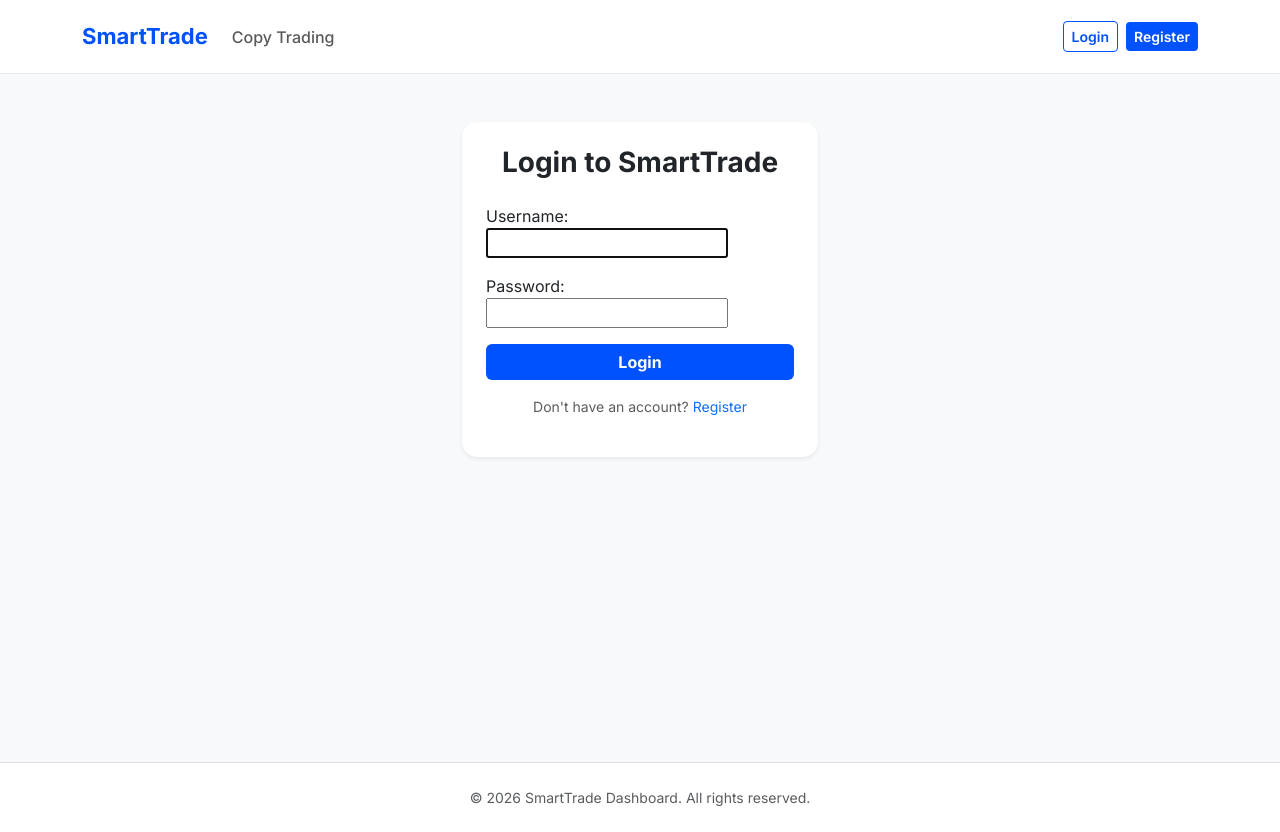
After one commit to MohammadSalkhorde/smart-trade-dashboard, a Django app: page /accounts/login/ in a window 1280 px wide. The commit adds this page. Run offline with Django 5.2, Linux system fonts and the light colour scheme.

Commit message:
feat(accounts): implement professional auth system with custom ser models and clean

```diff
--- a/apps/accounts/urls.py
+++ b/apps/accounts/urls.py
@@ -1,3 +1,10 @@
 from django.urls import path
+from .views import login_view, register_view, logout_view
+
 app_name = 'accounts'
-urlpatterns = []
+
+urlpatterns = [
+    path('login/', login_view, name='login'),
+    path('register/', register_view, name='register'),
+    path('logout/', logout_view, name='logout'),
+]
--- a/apps/accounts/views.py
+++ b/apps/accounts/views.py
@@ -1,3 +1,30 @@
-from django.shortcuts import render
+from django.shortcuts import render, redirect
+from django.contrib.auth import login, authenticate, logout
+from django.contrib.auth.forms import AuthenticationForm
+from .forms import RegisterForm
 
-# Create your views here.
+def register_view(request):
+    if request.method == 'POST':
+        form = RegisterForm(request.POST)
+        if form.is_valid():
+            user = form.save()
+            login(request, user)
+            return redirect('trading:copy_list')
+    else:
+        form = RegisterForm()
+    return render(request, 'accounts/register.html', {'form': form})
+
+def login_view(request):
+    if request.method == 'POST':
+        form = AuthenticationForm(data=request.POST)
+        if form.is_valid():
+            user = form.get_user()
+            login(request, user)
+            return redirect('trading:copy_list')
+    else:
+        form = AuthenticationForm()
+    return render(request, 'accounts/login.html', {'form': form})
+
+def logout_view(request):
+    logout(request)
+    return redirect('accounts:login')
--- /dev/null
+++ b/templates/accounts/login.html
@@ -0,0 +1,20 @@
+{% extends 'base.html' %}
+{% block content %}
+<div class="row justify-content-center">
+    <div class="col-md-4">
+        <div class="card p-4 shadow-sm border-0" style="border-radius: 15px;">
+            <h3 class="fw-bold text-center mb-4">Login to SmartTrade</h3>
+            <form method="post">
+                {% csrf_token %}
+                <div class="mb-3">
+                    {{ form.as_p }}
+                </div>
+                <button type="submit" class="btn btn-primary w-100 fw-bold">Login</button>
+            </form>
+            <p class="mt-3 text-center small text-muted">
+                Don't have an account? <a href="{% url 'accounts:register' %}" class="text-primary text-decoration-none">Register</a>
+            </p>
+        </div>
+    </div>
+</div>
+{% endblock %}
--- a/templates/base.html
+++ b/templates/base.html
@@ -3,46 +3,126 @@
 <head>
     <meta charset="UTF-8">
     <meta name="viewport" content="width=device-width, initial-scale=1.0">
-    <title>Smart Trade Dashboard</title>
+    <title>{{ page_title|default:"SmartTrade Dashboard" }}</title>
+
     <link href="https://cdn.jsdelivr.net/npm/bootstrap@5.3.0/dist/css/bootstrap.min.css" rel="stylesheet">
-    <link href="https://fonts.googleapis.com/css2?family=Inter:wght@400;600&display=swap" rel="stylesheet">
+    <link href="https://fonts.googleapis.com/css2?family=Inter:wght@400;500;600;700&display=swap" rel="stylesheet">
+
     <style>
         :root {
             --primary-blue: #0052ff;
-            --bg-light: #ffffff;
-            --card-border: #f0f0f0;
-            --text-muted: #707a8a;
+            --bg-light: #f8f9fa;
+            --text-dark: #1e2329;
+            --border-color: #eaecef;
         }
-        body { font-family: 'Inter', sans-serif; background-color: #f8f9fa; }
-        .navbar { background: white; border-bottom: 1px solid var(--card-border); }
-        .trader-card {
-            border: 1px solid var(--card-border);
-            border-radius: 16px;
-            background: white;
-            transition: 0.3s;
-            overflow: hidden;
+
+        body {
+            font-family: 'Inter', sans-serif;
+            background-color: var(--bg-light);
+            color: var(--text-dark);
         }
-        .trader-card:hover { box-shadow: 0 8px 24px rgba(0,0,0,0.05); }
-        .roi-text { color: #0ecb81; font-weight: bold; font-size: 1.2rem; }
-        .btn-copy { background-color: var(--primary-blue); color: white; border-radius: 8px; border: none; padding: 5px 20px; }
+
+        /* استایل نوار بالا */
+        .navbar {
+            background-color: #ffffff;
+            border-bottom: 1px solid var(--border-color);
+            padding: 15px 0;
+        }
+
+        .navbar-brand {
+            font-weight: 700;
+            color: var(--primary-blue) !important;
+            font-size: 22px;
+        }
+
+        .balance-box {
+            background-color: #f0f3fa;
+            padding: 5px 15px;
+            border-radius: 8px;
+            font-size: 14px;
+            font-weight: 600;
+        }
+
+        /* دکمه‌های سفارشی */
+        .btn-primary {
+            background-color: var(--primary-blue);
+            border: none;
+            font-weight: 600;
+        }
+
+        .btn-outline-primary {
+            border-color: var(--primary-blue);
+            color: var(--primary-blue);
+            font-weight: 600;
+        }
+
+        .btn-outline-primary:hover {
+            background-color: var(--primary-blue);
+            color: white;
+        }
+
+        .main-container {
+            min-height: 80vh;
+            padding-bottom: 50px;
+        }
     </style>
 </head>
 <body>
 
-<nav class="navbar navbar-expand-lg py-3">
+<nav class="navbar navbar-expand-lg sticky-top">
     <div class="container">
-        <a class="navbar-brand fw-bold text-primary" href="#">SmartTrade</a>
-        <div class="ms-auto d-flex align-items-center">
-            <span class="me-3 text-muted">Balance: <strong>${{ user.balance|default:"0.00" }}</strong></span>
-            <div class="rounded-circle bg-light p-2" style="width: 40px; height: 40px;">👤</div>
+        <a class="navbar-brand" href="{% url 'trading:copy_list' %}">SmartTrade</a>
+
+        <button class="navbar-toggler" type="button" data-bs-toggle="collapse" data-bs-target="#navbarNav">
+            <span class="navbar-toggler-icon"></span>
+        </button>
+
+        <div class="collapse navbar-collapse" id="navbarNav">
+            <ul class="navbar-nav me-auto">
+                <li class="nav-item">
+                    <a class="nav-link fw-medium" href="{% url 'trading:copy_list' %}">Copy Trading</a>
+                </li>
+                </ul>
+
+            <div class="d-flex align-items-center">
+                {% if user.is_authenticated %}
+                    <div class="balance-box me-3">
+                        <span class="text-muted">Balance:</span>
+                        <span class="text-primary">${{ user.balance|floatformat:2 }}</span>
+                    </div>
+
+                    <div class="dropdown">
+                        <a class="btn btn-sm btn-light dropdown-toggle fw-bold" href="#" role="button" data-bs-toggle="dropdown">
+                            👤 {{ user.username }}
+                        </a>
+                        <ul class="dropdown-menu dropdown-menu-end">
+                            <li><a class="dropdown-item" href="#">Profile</a></li>
+                            <li><a class="dropdown-item" href="#">My Trades</a></li>
+                            <li><hr class="dropdown-content"></li>
+                            <li><a class="dropdown-item text-danger" href="{% url 'accounts:logout' %}">Logout</a></li>
+                        </ul>
+                    </div>
+                {% else %}
+                    <a href="{% url 'accounts:login' %}" class="btn btn-sm btn-outline-primary me-2">Login</a>
+                    <a href="{% url 'accounts:register' %}" class="btn btn-sm btn-primary">Register</a>
+                {% endif %}
+            </div>
         </div>
     </div>
 </nav>
 
-<div class="container mt-5">
-    {% block content %}{% endblock %}
+<div class="container mt-5 main-container">
+    {% block content %}
+    {% endblock %}
 </div>
 
+<footer class="text-center py-4 border-top bg-white">
+    <p class="text-muted small mb-0">© 2026 SmartTrade Dashboard. All rights reserved.</p>
+</footer>
+
+<script src="https://cdn.jsdelivr.net/npm/bootstrap@5.3.0/dist/js/bootstrap.bundle.min.js"></script>
+
 <script src="https://cdn.jsdelivr.net/npm/chart.js"></script>
+
 </body>
 </html>
```
Also changed, not shown: apps/accounts/forms.py (added, +8 -0 lines), templates/trading/copy_trading.html (+109 -25 lines), db.sqlite3.
